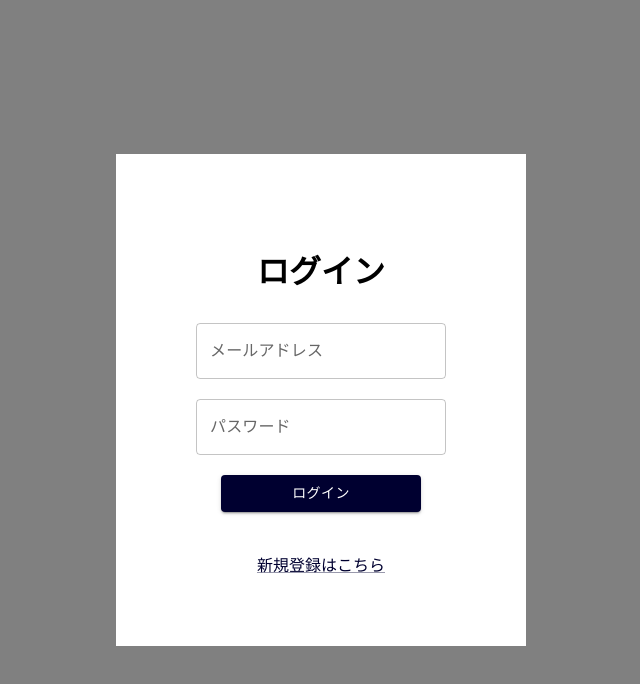
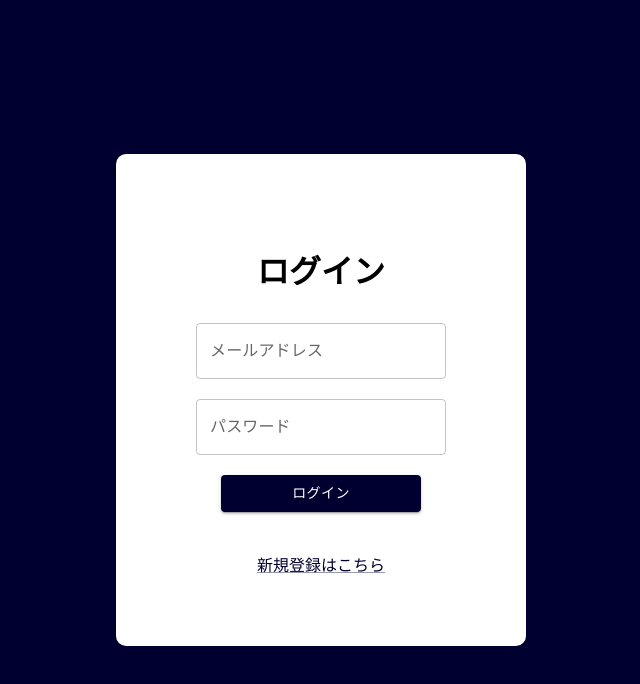
Before and after one commit to tt1125/lost-tamushun, a Next.js app in the folder front/: page / in a window 1280 px wide. Shown: the top 684 px of the page, without its empty margins (319-959 px from the left). Built offline with nearby package versions, Linux system fonts and the light colour scheme; no server answers.

Commit message:
背景色変更

```diff
--- a/front/src/app/layout.jsx
+++ b/front/src/app/layout.jsx
@@ -2,7 +2,7 @@
 
 import Layout from "@/component/Layout";
 import { AuthProvider } from "@/context/AuthContext";
-import { ThemeProvider, createTheme } from "@mui/material";
+import { ThemeProvider, Typography, createTheme } from "@mui/material";
 import { mainColor, subColor } from "@/global/global"
 
 export default function RootLayout({ children }) {
@@ -21,11 +21,13 @@ export default function RootLayout({ children }) {
   return (
     <html >
       <body style={{ margin: "0", backgroundColor: mainColor }}>
-        <ThemeProvider theme={theme}>
+        <ThemeProvider theme={theme} >
           <AuthProvider>
-            <Layout>
-              {children}
-            </Layout>
+            <Typography color="white">
+              <Layout>
+                {children}
+              </Layout>
+            </Typography>
           </AuthProvider>
         </ThemeProvider>
       </body>
--- a/front/src/app/page.jsx
+++ b/front/src/app/page.jsx
@@ -11,9 +11,9 @@ export default function Home() {
   };
 
   return (
-    <main>
+    <div>
       lost tamushun home
       <Button onClick={logoutClicked}>ログアウト</Button>
-    </main>
+    </div>
   );
 }
--- a/front/src/component/Login.jsx
+++ b/front/src/component/Login.jsx
@@ -6,6 +6,7 @@ import { useState } from "react";
 import Link from "@mui/material/Link";
 import FetchUser from "@/fetch/user";
 import { useRouter } from "next/navigation";
+import { mainColor } from "@/global/global";
 
 export default function Login() {
   const fetchUser = new FetchUser();
@@ -41,11 +42,11 @@ export default function Login() {
   };
 
   return (
-    <main
+    <div
       style={{
         height: "100vh",
         width: "100%",
-        backgroundColor: "gray",
+        backgroundColor: mainColor,
         display: "flex",
         justifyContent: "center",
         alignItems: "center",
@@ -61,6 +62,7 @@ export default function Login() {
             flexDirection: "column",
             justifyContent: "center",
             alignItems: "center",
+            borderRadius: "10px",
           }}
         >
           <h1>ログイン</h1>
@@ -101,6 +103,7 @@ export default function Login() {
             flexDirection: "column",
             justifyContent: "center",
             alignItems: "center",
+            borderRadius: "10px",
           }}
         >
           <h1>新規登録</h1>
@@ -140,6 +143,6 @@ export default function Login() {
           </Link>
         </div>
       )}
-    </main>
+    </div>
   );
 }
--- a/front/src/component/SideBar.jsx
+++ b/front/src/component/SideBar.jsx
@@ -17,6 +17,7 @@ const drawerWidth = 240;
 
 const SideBar = () => {
     return (
+
         <Drawer
             variant="permanent"
             sx={{
@@ -31,6 +32,7 @@ const SideBar = () => {
             <Toolbar />
             <Box sx={{
                 overflow: "auto", backgloudColor: subColor,
+
             }}>
                 <List>
                     {["Inbox", "Starred", "Send email", "Drafts"].map((text, index) => (
--- a/front/src/context/AuthContext.js
+++ b/front/src/context/AuthContext.js
@@ -9,6 +9,7 @@ import React, {
 import { auth } from '@/lib/Firebase'
 import FetchUser from '@/fetch/user'
 import Login from '@/component/Login'
+import { dividerClasses } from '@mui/material'
 
 // コンテキストの作成
 const AuthContext = createContext(null);
@@ -37,7 +38,7 @@ export function AuthProvider({ children }) {
 
     return (
         <AuthContext.Provider value={{ user, fetchUser }}>
-            {user ? children : user === null | undefined ? <Login /> : <div>Loading ...</div>}
+            {user ? children : user === null ? <Login /> : <div>loading ...</div>}
         </AuthContext.Provider>
     );
 }
```
Also changed, not shown: front/src/app/about/page.jsx (+5 -5 lines).
